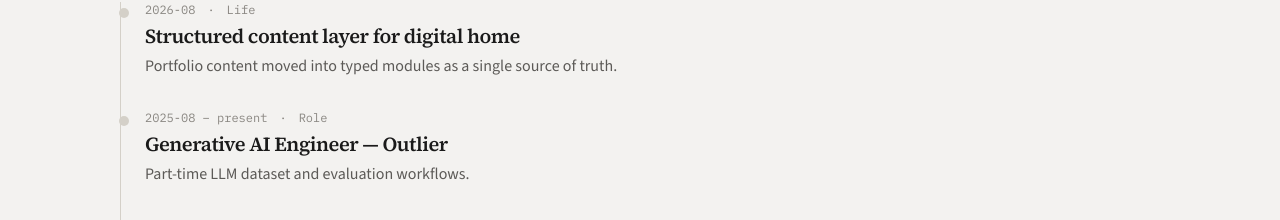
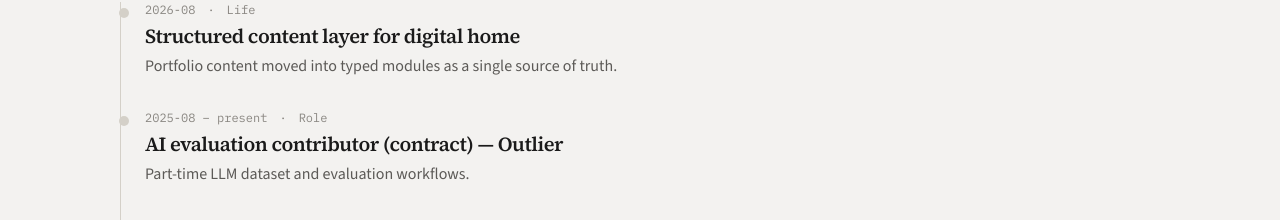
Before and after one commit to ayushrai-hub/ayush-work, a React (Vite) app: page /timeline in a window 1280 px wide. Shown: the part 336-556 px from the top of the page. Built offline with nearby package versions, Linux system fonts and the light colour scheme; no server answers.

Commit message:
Align Outlier timeline title with contract role

```diff
--- a/src/content/timeline.ts
+++ b/src/content/timeline.ts
@@ -147,7 +147,7 @@ export const timeline: TimelineEntry[] = [
     date: "2025-08",
     endDate: "present",
     kind: "role",
-    title: "Generative AI Engineer — Outlier",
+    title: "AI evaluation contributor (contract) — Outlier",
     summary: "Part-time LLM dataset and evaluation workflows.",
     relatedSlug: "outlier-genai",
   },
```
